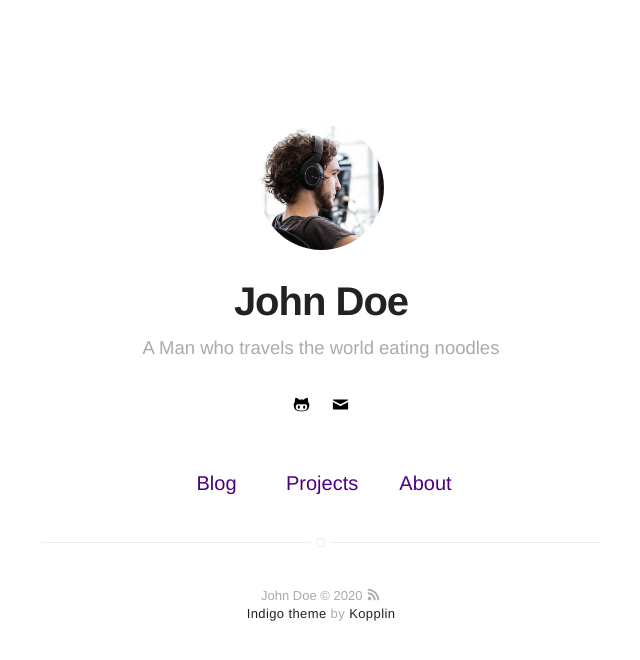
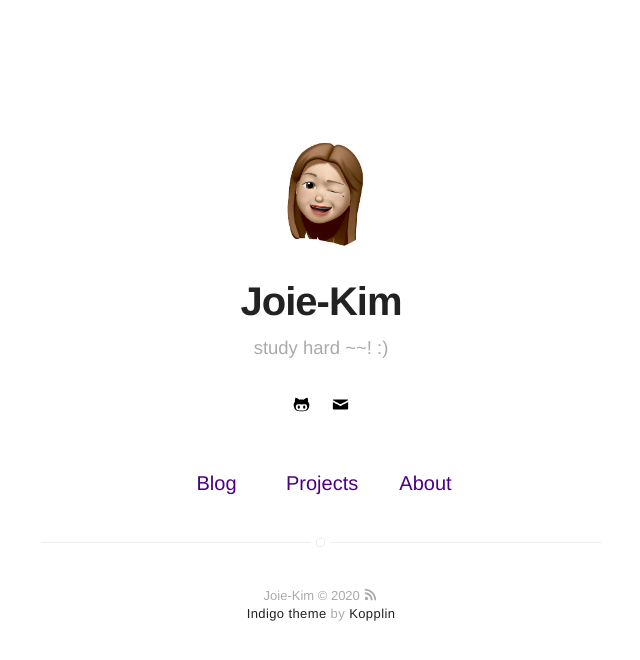
Before and after one commit to Joie-Kim/Joie-Kim.github.io, a Jekyll site: the page built from index.html, in a window 1280 px wide. Shown: the top 660 px of the page, without its empty margins (319-959 px from the left). Built offline with Jekyll 4.4.1, drawn with Linux system fonts in a browser that asks for light colours.

Commit message:
[Update] profile image 변경
- 템플릿에 있던 이미지에서 개인 이미지로 변경

```diff
--- a/_config.yml
+++ b/_config.yml
@@ -1,6 +1,6 @@
 # main text of home
-name: John Doe
-bio: A Man who travels the world eating noodles
+name: Joie-Kim
+bio: study hard ~~! :)
 
 # twitter summary info
 description: A blog about technology and stuff related
@@ -8,7 +8,7 @@
 # if it's an external image, update below for true
 # better with square images
 external-image: false
-picture: assets/images/profile.jpg
+picture: assets/images/profileJoy.png
 
 # If you want to include your resume, set to true
 # and specify source (external or local).
```
Also changed, not shown: assets/images/profile.jpg (deleted), assets/images/profileJoy.png (added).
